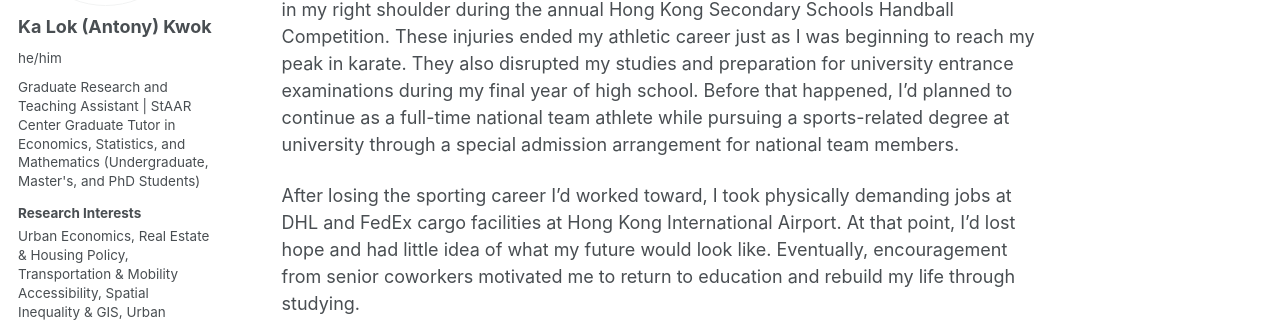
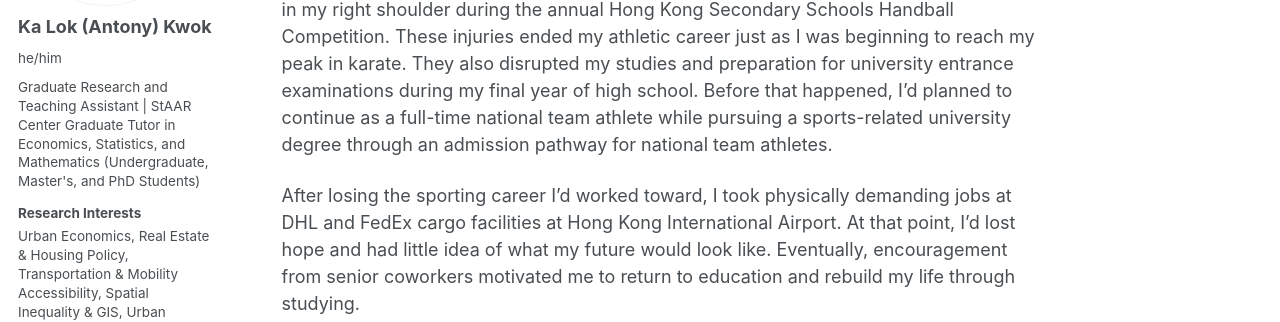
Before and after one commit to AntonyKaLokKwok/AntonyKaLokKwok.github.io, a Jekyll site: the page built from _pages/about.md, in a window 1280 px wide and 1400 px high, scrolled down 1515 px. Shown: the part 288-610 px from the top of the window. Built offline with Jekyll 4.4.1, drawn with Linux system fonts in a browser that asks for light colours; a style sheet for code colours, icons or effects is not loaded; part of the change alters nothing that is shown; some of the changed text lies outside the part shown.

Commit message:
Update about.md

```diff
--- a/_pages/about.md
+++ b/_pages/about.md
@@ -13,7 +13,7 @@ My research interests are **urban economics, housing policy, transportation acce
 
 At Tufts, I've been involved in collaborative and independent research across urban economics, housing policy, transportation accessibility, spatial inequality, and urban informatics. I've worked with **Professor Shomon Shamsuddin** on affordable housing, neighborhood outcomes, and Medicaid expansion, and with **Professor Justin Hollander** on digital urban inequality using large-scale Wikipedia data. I've also developed independent projects on affordable housing, transportation accessibility, urban heat, and spatial inequality, with guidance and support from **Professors Shan Jiang, Sumeeta Srinivasan, and Peilei Fan**. These experiences have contributed to working papers, conference presentations, and ongoing research.
 
-With my interdisciplinary training in economics, mathematics, statistics, and urban planning, I use **applied and spatial econometrics, causal inference, geographic information systems (GIS), spatial analysis, and large-scale urban data** to investigate these questions. Much of my research is still in progress, and I hope to develop these projects into publishable work that informs more equitable and effective urban and social policies.
+Drawing on my formal academic training in economics, mathematics, and statistics, along with my graduate studies in environmental policy and planning, I use **applied and spatial econometrics, causal inference, geographic information systems (GIS), spatial analysis, and large-scale urban data** to investigate these questions. Much of my research is still in progress, and I hope to develop these projects into publishable work that informs more equitable and effective urban and social policies.
 
 <figure style="margin: 28px 0; text-align: center;">
 <div style="display: grid; grid-template-columns: repeat(2, minmax(0, 1fr)); gap: 16px; align-items: start;">
@@ -44,7 +44,7 @@ Representing Hong Kong at the 9th Korea Open International Karate-do Championshi
 </figcaption>
 </figure>
 
-Beyond academia, my journey has been shaped by an unconventional transition from junior national team athletics to academic research. **At the age of 6, I was selected to join Hong Kong's junior national tennis team, where I trained and competed in various tournaments until I could no longer receive full sponsorship.** I then switched to karate at the age of 14, eventually **representing Hong Kong internationally as a member of its national team**. However, I tore all three ligaments in my right ankle and several ligaments in my right shoulder during the annual Hong Kong Secondary Schools Handball Competition. These injuries ended my athletic career just as I was beginning to reach my peak in karate. They also disrupted my studies and preparation for university entrance examinations during my final year of high school. Before that happened, I'd planned to continue as a full-time national team athlete while pursuing a sports-related degree at university through a special admission arrangement for national team members.
+Beyond academia, my journey has been shaped by an unconventional transition from junior national team athletics to academic research. **At the age of 6, I was selected to join Hong Kong's junior national tennis team, where I trained and competed in various tournaments until I could no longer receive full sponsorship.** I then switched to karate at the age of 14, eventually **representing Hong Kong internationally as a member of its national team**. However, I tore all three ligaments in my right ankle and several ligaments in my right shoulder during the annual Hong Kong Secondary Schools Handball Competition. These injuries ended my athletic career just as I was beginning to reach my peak in karate. They also disrupted my studies and preparation for university entrance examinations during my final year of high school. Before that happened, I'd planned to continue as a full-time national team athlete while pursuing a sports-related university degree through an admission pathway for national team athletes.
 
 After losing the sporting career I'd worked toward, I took physically demanding jobs at DHL and FedEx cargo facilities at Hong Kong International Airport. At that point, I'd lost hope and had little idea of what my future would look like. Eventually, encouragement from senior coworkers motivated me to return to education and rebuild my life through studying.
 
@@ -68,7 +68,7 @@ You can also [learn more about my teaching and tutoring experience here](/teachi
 - **Labor Economics, Gender Inequality, and Employment Outcomes**
 - **Public Economics, Income Inequality, and Social Policy**
 - **Food Economics, Food Security, and Food Policy**
-- **Environmental Justice, Urban Heat, and Climate Resilience**wh
+- **Environmental Justice, Urban Heat, and Climate Resilience**
 
 <a href="/research/" class="btn btn--primary">Explore My Research &rarr;</a>
 
```
